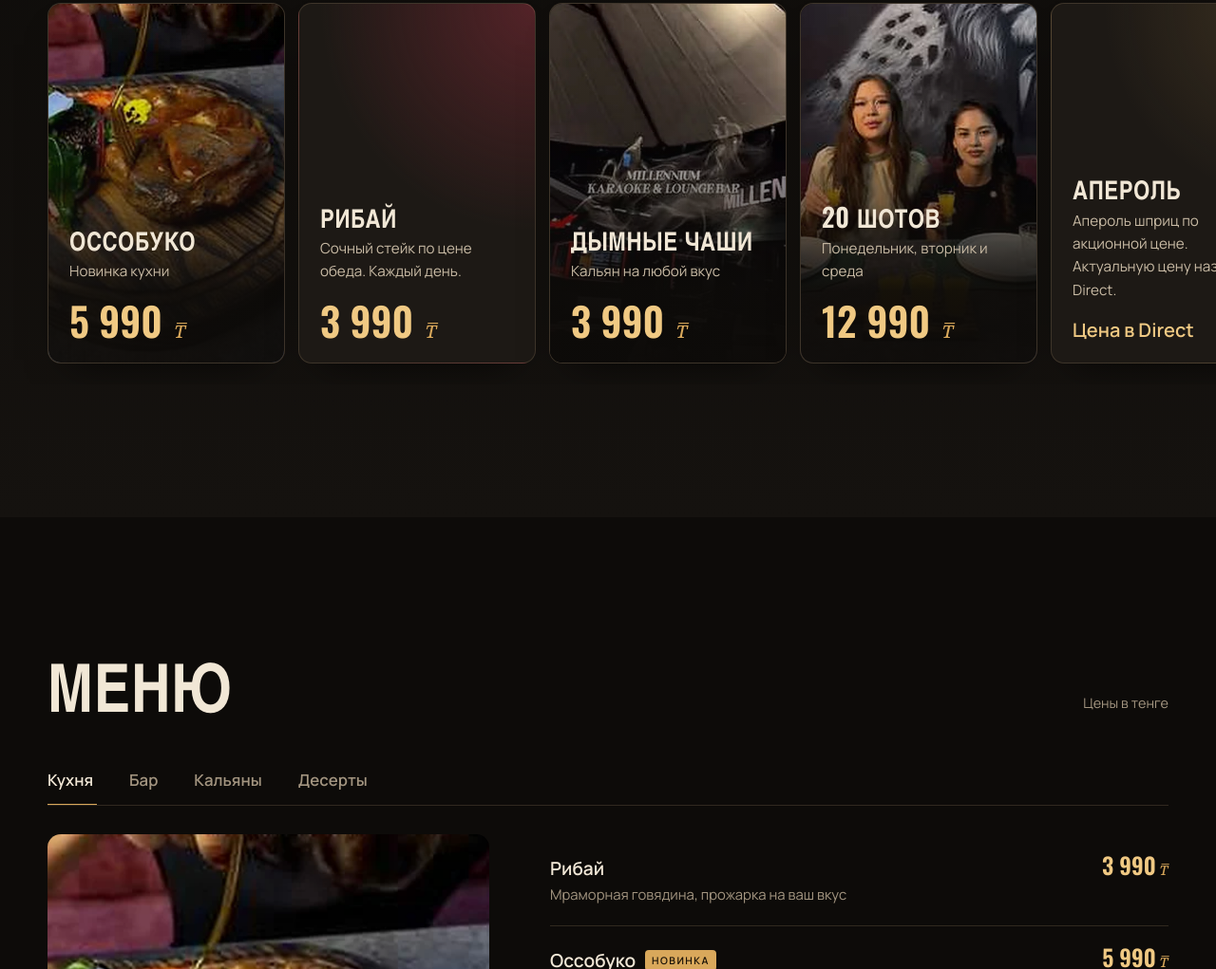
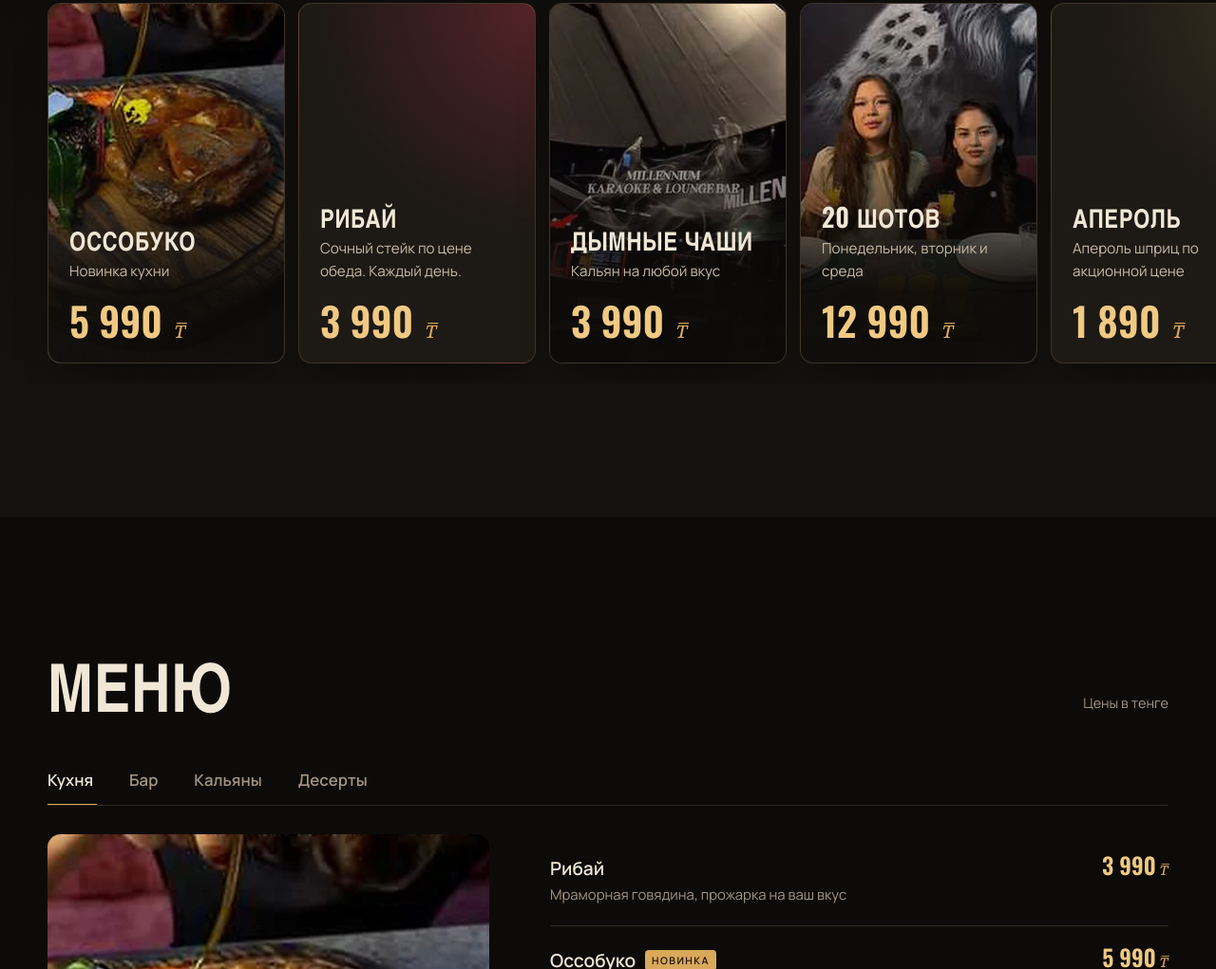
Before and after one commit to yeskendir1you-hub/millennium, a plain HTML site: page index.html in a window 1280 px wide. Shown: the part 1068-2089 px from the top of the page at 95% size. Drawn offline with nearby package versions, Linux system fonts and the light colour scheme.

Commit message:
Цена Апероля по акции: 1 890 ₸
Co-Authored-By: Claude Opus 5.5 <noreply@anthropic.com>
Claude-Session: https://claude.ai/code/session_01QPbxtConBhVKj9VA7GDHis

```diff
--- a/index.html
+++ b/index.html
@@ -137,8 +137,8 @@
     <article class="deal deal--plain">
       <div class="deal__body">
         <h3>Апероль</h3>
-        <p>Апероль шприц по акционной цене. Актуальную цену назовём в Direct.</p>
-        <p class="deal__price deal__price--ask" data-price="aperol">Цена в Direct</p>
+        <p>Апероль шприц по акционной цене</p>
+        <p class="deal__price" data-price="aperol">1 890 <span>₸</span></p>
       </div>
     </article>
     <article class="deal deal--plain">
@@ -187,7 +187,7 @@
           <ul class="dishes">
             <li><div><h3>Дымный коктейль</h3><p>Подаём под колпаком с дымом</p></div><span class="price">3 990</span></li>
             <li><div><h3>Сет «20 шотов»</h3><p>Пн, Вт, Ср: на всю компанию</p></div><span class="price">12 990</span></li>
-            <li><div><h3>Апероль шприц</h3><p>Акционная цена</p></div><span class="price price--ask" data-price="aperol">уточняйте</span></li>
+            <li><div><h3>Апероль шприц</h3><p>Акционная цена</p></div><span class="price" data-price="aperol">1 890</span></li>
           </ul>
         </div>
         <div class="panel" role="tabpanel" id="m-hookah" aria-labelledby="t-hookah" data-img="images/hall.webp" hidden>
--- a/js/main.js
+++ b/js/main.js
@@ -4,7 +4,7 @@ const CONFIG = {
   // Номер WhatsApp только цифрами, например "77011234567". Пока пусто, бронь уходит в Instagram Direct.
   whatsapp: "",
   // Цена Апероля по акции, например "2 490". Пока пусто, на сайте написано «уточняйте».
-  aperolPrice: "",
+  aperolPrice: "1 890",
   // Часы работы, время Алматы (UTC+5). Ключ: день начала смены (0 — вс).
   hours: { 0: [15, 28], 1: [15, 28], 2: [15, 28], 3: [15, 28], 4: [15, 28], 5: [15, 30], 6: [15, 30] },
   tzOffset: 5,
```
Also changed, not shown: 1 other file.
